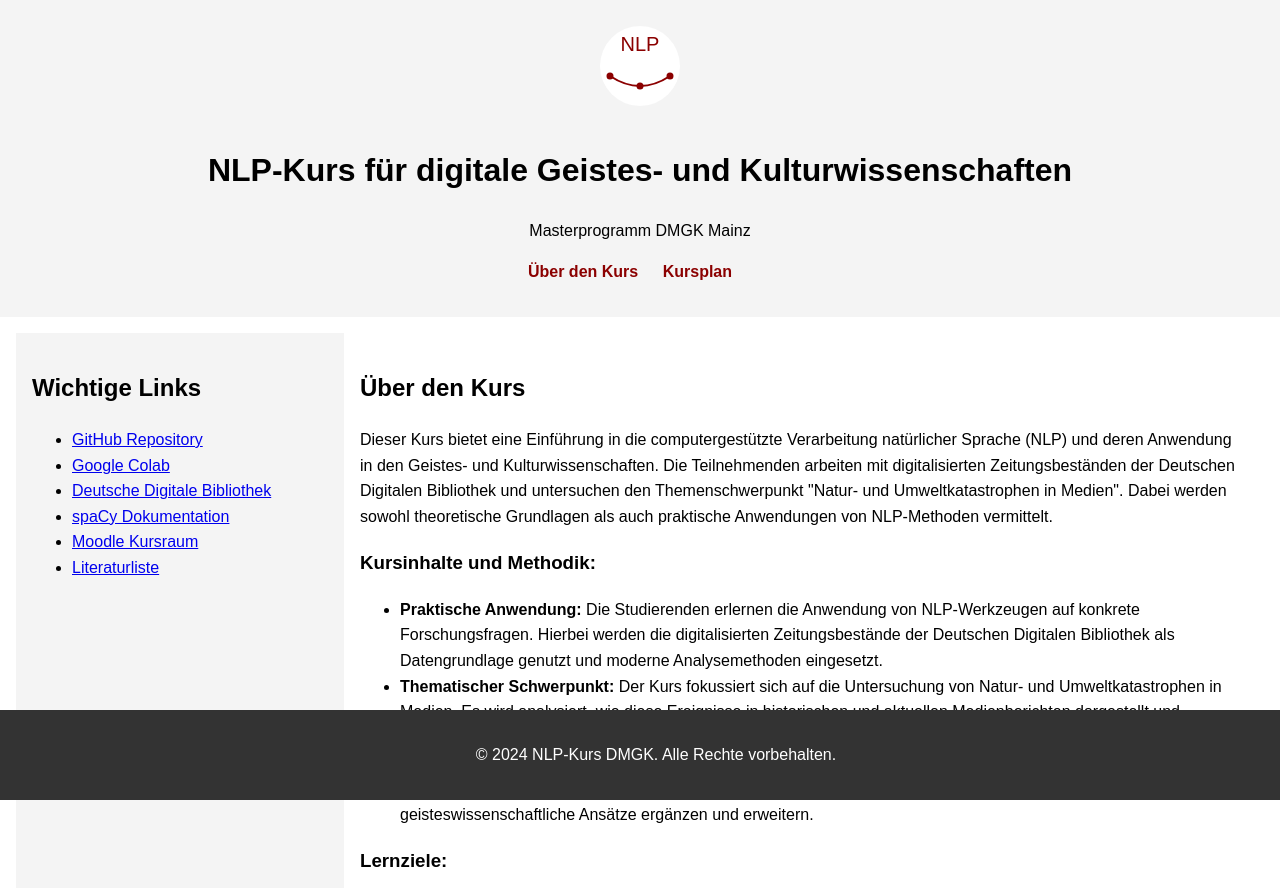
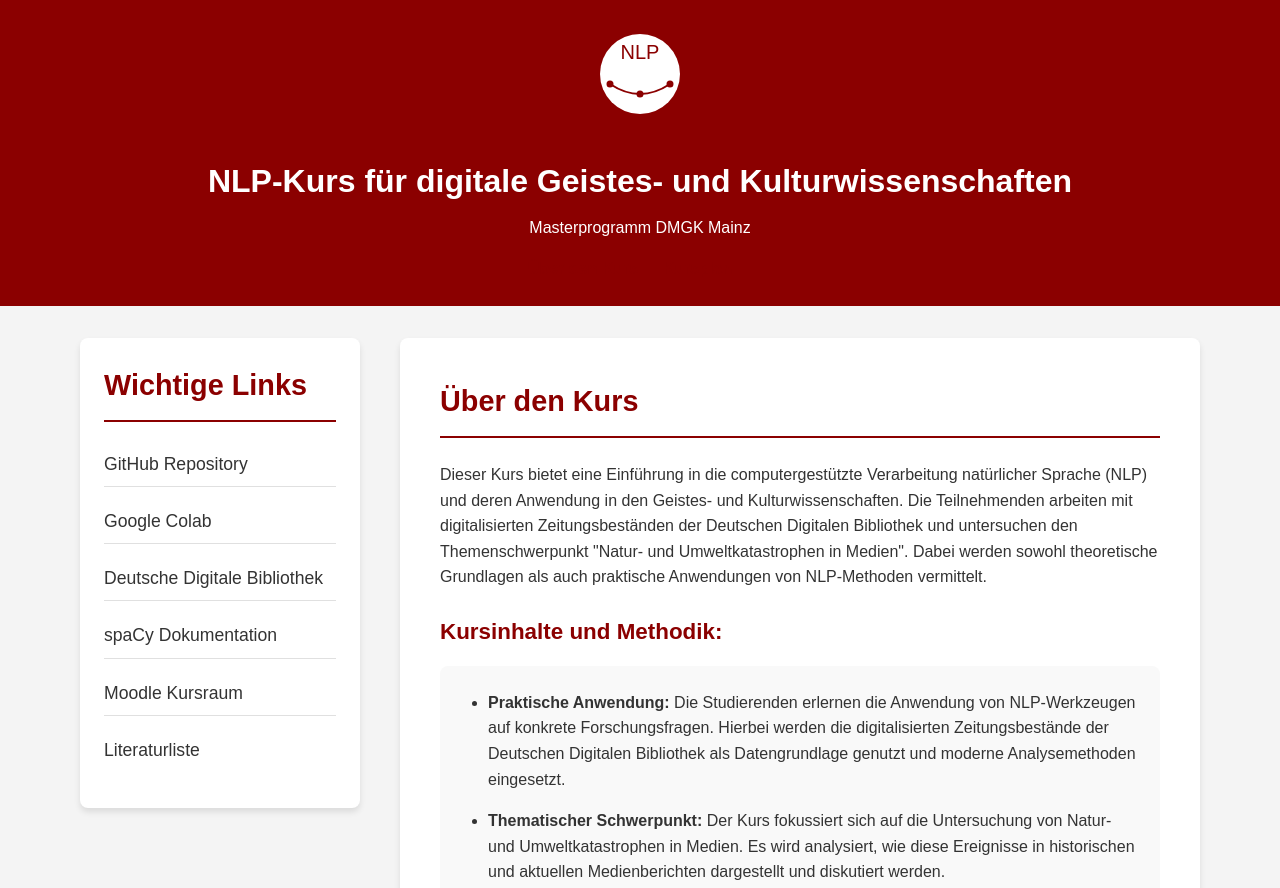
Before and after one commit to soberbichler/NLP-Kurs_DMGK_Digitale-Geisteswissenschaften_2024, a plain HTML site: page index.html in a window 1280 px wide. Shown: the top 888 px of the page. Drawn offline with Linux system fonts and the light colour scheme.

Commit message:
Update index.html

```diff
--- a/index.html
+++ b/index.html
@@ -4,58 +4,7 @@
     <meta charset="UTF-8">
     <meta name="viewport" content="width=device-width, initial-scale=1.0">
     <title>NLP-Kurs DMGK - Digitale Geisteswissenschaften</title>
-    <style>
-        /* Basic styling */
-        body {
-            font-family: Arial, sans-serif;
-            line-height: 1.6;
-            margin: 0;
-            padding: 0;
-        }
-        header {
-            background-color: #f4f4f4;
-            padding: 1rem;
-            text-align: center;
-        }
-        nav ul {
-            list-style-type: none;
-            padding: 0;
-        }
-        nav ul li {
-            display: inline;
-            margin-right: 20px;
-        }
-        nav ul li a {
-            text-decoration: none;
-            color: #8B0000;
-            font-weight: bold;
-        }
-        nav ul li a:hover {
-            text-decoration: underline;
-        }
-        .content-wrapper {
-            display: flex;
-            margin: 1rem;
-        }
-        .sidebar {
-            flex: 1;
-            background-color: #f4f4f4;
-            padding: 1rem;
-        }
-        main {
-            flex: 3;
-            padding: 1rem;
-        }
-        footer {
-            background-color: #333;
-            color: #fff;
-            text-align: center;
-            padding: 1rem;
-            position: fixed;
-            bottom: 0;
-            width: 100%;
-        }
-    </style>
+    <link rel="stylesheet" href="styles.css">
 </head>
 <body>
     <header>
```
